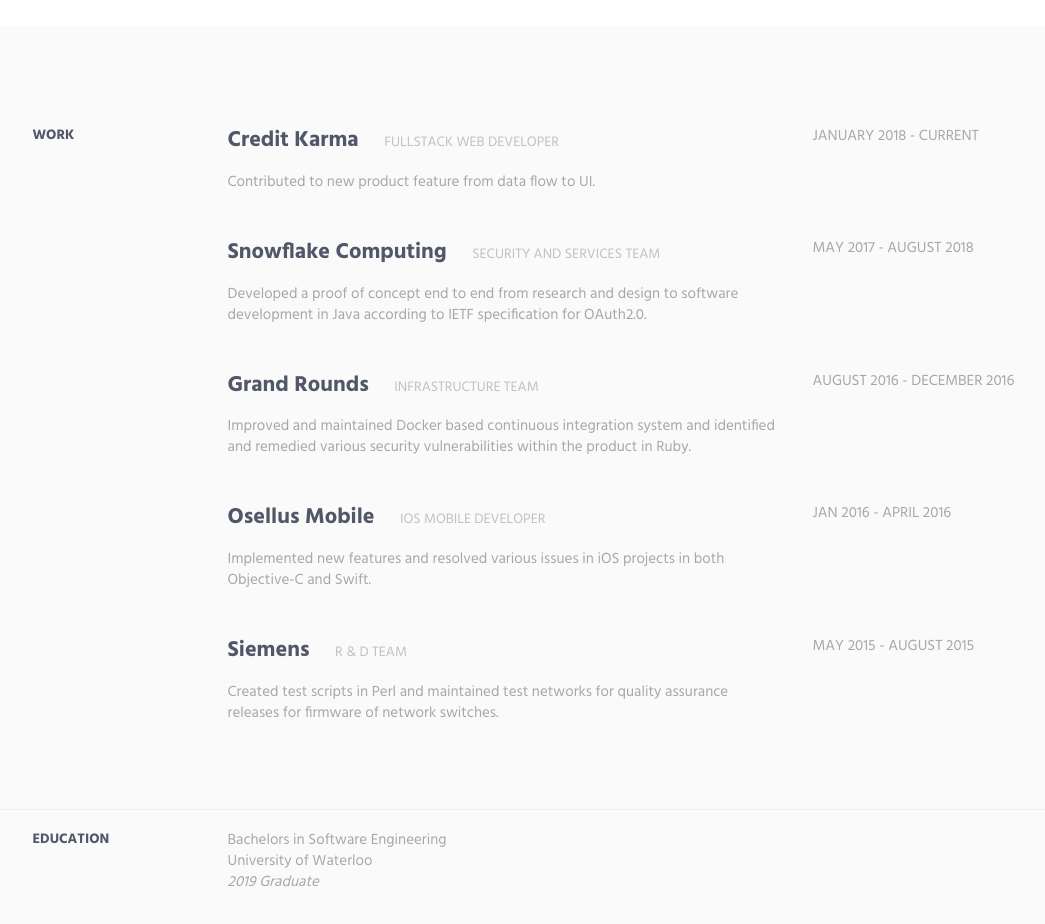
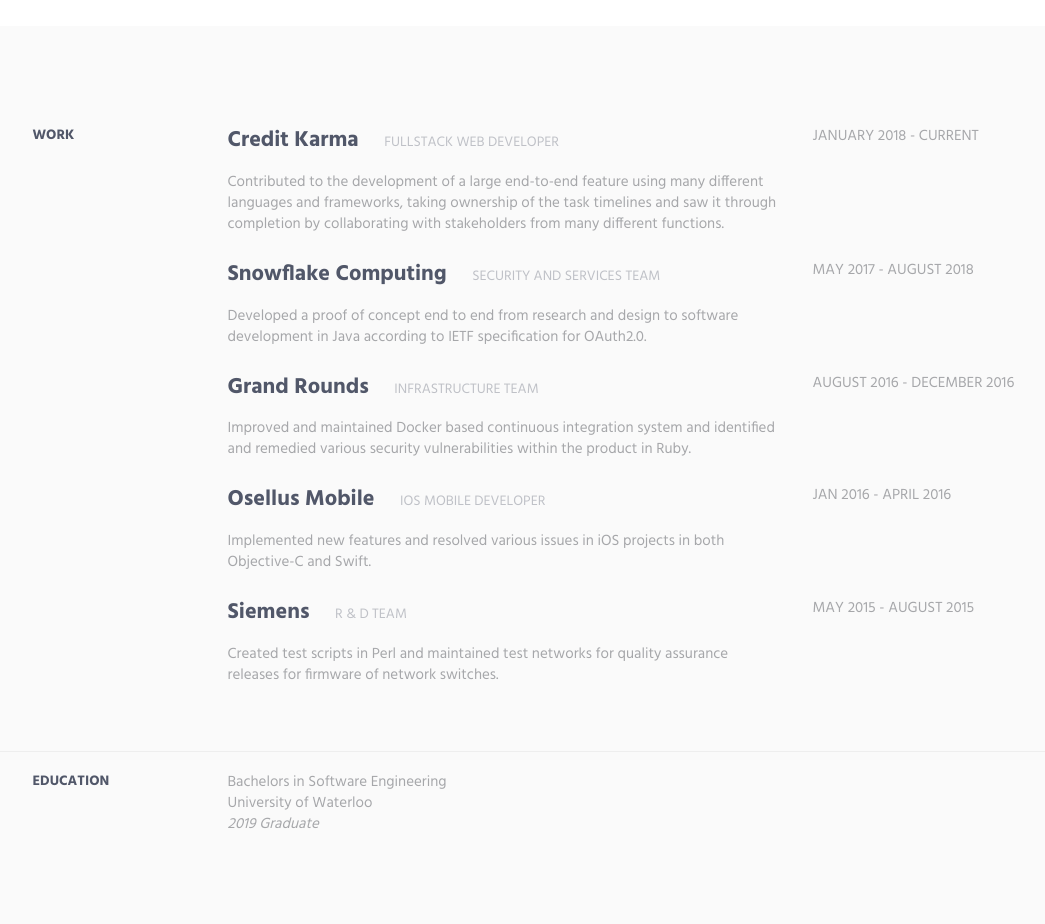
Before and after one commit to gmaducdoc/gmaducdoc.github.io, a plain HTML site: page index.html in a window 1280 px wide. Shown: the part 1220-2144 px from the top of the page, without its empty margins (150-1195 px from the left). Drawn offline with Linux system fonts and the light colour scheme.

Commit message:
changes photos

```diff
--- a/index.html
+++ b/index.html
@@ -90,7 +90,7 @@
                     </div>
                     <div class="col-sm-6">
                         <div class="promo-block-img-wrap">
-                            <img class="promo-block-img img-responsive" src="img/mockup/portrait.png" align="Avatar">
+                            <img class="promo-block-img img-responsive" src="img/mockup/lightspurple.jpg" align="Avatar">
                         </div>
                     </div>
                 </div>
@@ -142,15 +142,15 @@
                 <div class="col-lg-2 col-lg-offset-1">
                     <h5>WORK</h5>
                 </div>
-                <div class="col-lg-6 margin-b-30">
+                <div class="col-lg-6 margin-b-10">
                     <h4>Credit Karma <span class="text-uppercase margin-l-20">Fullstack Web Developer</span></h4>
-                        <p>Contributed to new product feature from data flow to UI.</p>
+                        <p>Contributed to the development of a large end-to-end feature using many different languages and frameworks, taking ownership of the task timelines and saw it through completion by collaborating with stakeholders from many different functions.</p>
                 </div>
                 <div class="col-lg-3">
                     <p><sm>JANUARY 2018 - CURRENT</sm></p>
                 </div>
 
-                <div class="col-lg-6 col-lg-offset-3 margin-b-30">
+                <div class="col-lg-6 col-lg-offset-3 margin-b-10">
                 <h4>Snowflake Computing <span class="text-uppercase margin-l-20">Security and Services Team</span></h4>
                         <p>Developed a proof of concept end to end from research and design to software development in Java according to IETF specification for OAuth2.0.</p>
                 </div>
@@ -158,7 +158,7 @@
                     <p><sm>MAY 2017 - AUGUST 2018</sm></p>
                 </div>
 
-                <div class="col-lg-6 col-lg-offset-3 margin-b-30">
+                <div class="col-lg-6 col-lg-offset-3 margin-b-10">
                 <h4>Grand Rounds <span class="text-uppercase margin-l-20">Infrastructure Team</span></h4>
                         <p>Improved and maintained Docker based continuous integration system and identified and remedied various security vulnerabilities within the product in Ruby.</p>
                 </div>
@@ -166,7 +166,7 @@
                     <p><sm>AUGUST 2016 - DECEMBER 2016</sm></p>
                 </div>
 
-                <div class="col-lg-6 col-lg-offset-3 margin-b-30">
+                <div class="col-lg-6 col-lg-offset-3 margin-b-10">
                 <h4>Osellus Mobile <span class="text-uppercase margin-l-20">iOS Mobile Developer</span></h4>
                         <p>Implemented new features and resolved various issues in iOS projects in both Objective-C and Swift.</p>
                 </div>
@@ -174,7 +174,7 @@
                     <p><sm>JAN 2016 - APRIL 2016</sm></p>
                 </div>
 
-                <div class="col-lg-6 col-lg-offset-3 margin-b-30">
+                <div class="col-lg-6 col-lg-offset-3 margin-b-10">
                 <h4>Siemens <span class="text-uppercase margin-l-20"> R &amp; D Team </span></h4>
                         <p>Created test scripts in Perl and maintained test networks for quality assurance releases for firmware of network switches.</p>
                 </div>
```
Also changed, not shown: img/1920x1080/01.jpg (deleted), img/500x700/01.jpg (deleted), img/970x647/01.jpg (deleted), img/970x647/02.jpg (deleted), img/970x647/03.jpg (deleted), img/clients/01.png (deleted), img/clients/02.png (deleted), img/clients/03.png (deleted), img/clients/04.png (deleted), img/clients/05.png (deleted), img/clients/06.png (deleted), img/logo.png (deleted), img/mockup/avatar-01.png (deleted), 1 other file.
